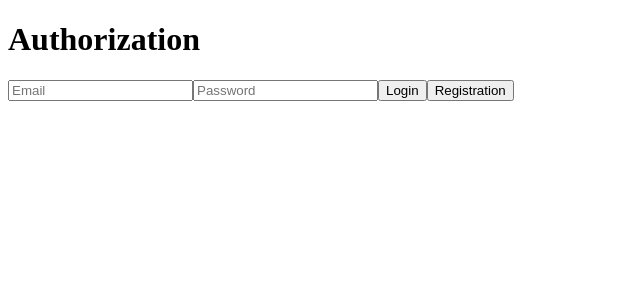
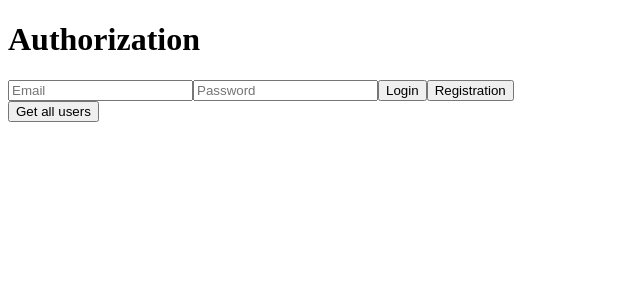
Before and after one commit to katrinDev/full-jwt-auth, a React (Create React App) app in the folder client/: page / in a window 1280 px wide. Shown: the top 300 px of the page, without its empty margins (0-640 px from the left). Built offline with nearby package versions, Linux system fonts and the light colour scheme.

Commit message:
show all users

```diff
--- a/client/src/App.tsx
+++ b/client/src/App.tsx
@@ -1,16 +1,28 @@
-import React, { FC, useContext, useEffect } from "react";
+import React, { FC, useContext, useEffect, useState } from "react";
 import LoginForm from "./components/LoginForm";
 import { Context } from "./index";
 import { observer } from "mobx-react-lite";
+import IUser from "./models/IUser";
+import UserService from "./services/UserService";
 
 const App: FC = () => {
   const { store } = useContext(Context);
+  const [users, setUsers] = useState<IUser[]>([]);
 
   useEffect(() => {
     if (localStorage.getItem("token")) {
       store.checkAuth();
     }
   }, []);
+
+  async function getUsers() {
+    try {
+      const response = await UserService.fetchUsers();
+      setUsers(response.data);
+    } catch (e) {
+      console.log(e);
+    }
+  }
 
   if (store.isLoading) {
     return <div>Loading...</div>;
@@ -21,12 +33,22 @@ const App: FC = () => {
       <>
         <h1>Authorization</h1>
         <LoginForm />
+
+        <div>
+          <button onClick={getUsers}>Get all users</button>
+        </div>
       </>
     );
   } else {
     return (
-      <div>
+      <>
         <h1>User ${store.user.email} is authorized</h1>
+        <h1>
+          {store.user.isActivated
+            ? "Account is activated"
+            : "Activation is needed!!!"}
+        </h1>
+
         <button
           onClick={() => {
             store.logout();
@@ -34,7 +56,13 @@ const App: FC = () => {
         >
           Exit
         </button>
-      </div>
+        <div>
+          <button onClick={getUsers}>Get all users</button>
+        </div>
+        {users.map((user) => (
+          <div key={user.email}>{user.email}</div>
+        ))}
+      </>
     );
   }
 };
--- a/client/src/store/store.ts
+++ b/client/src/store/store.ts
@@ -54,7 +54,7 @@ export default class Store {
 
   async logout() {
     try {
-      const response = await AuthService.logout();
+      await AuthService.logout();
       localStorage.removeItem("token");
 
       this.isAuth = false;
```
